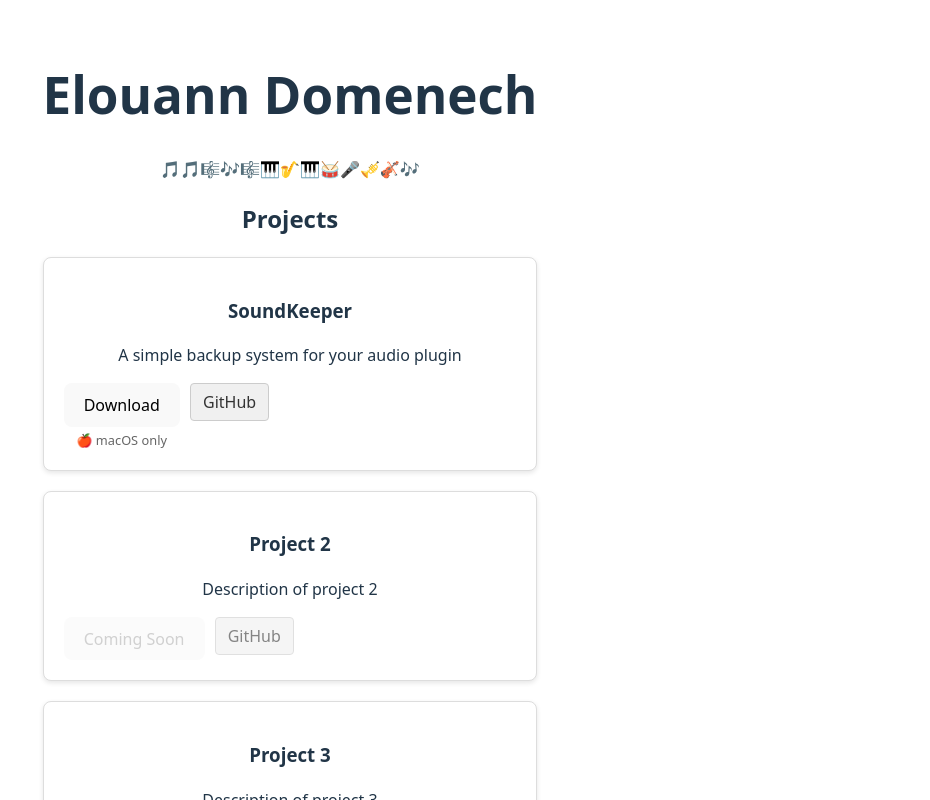
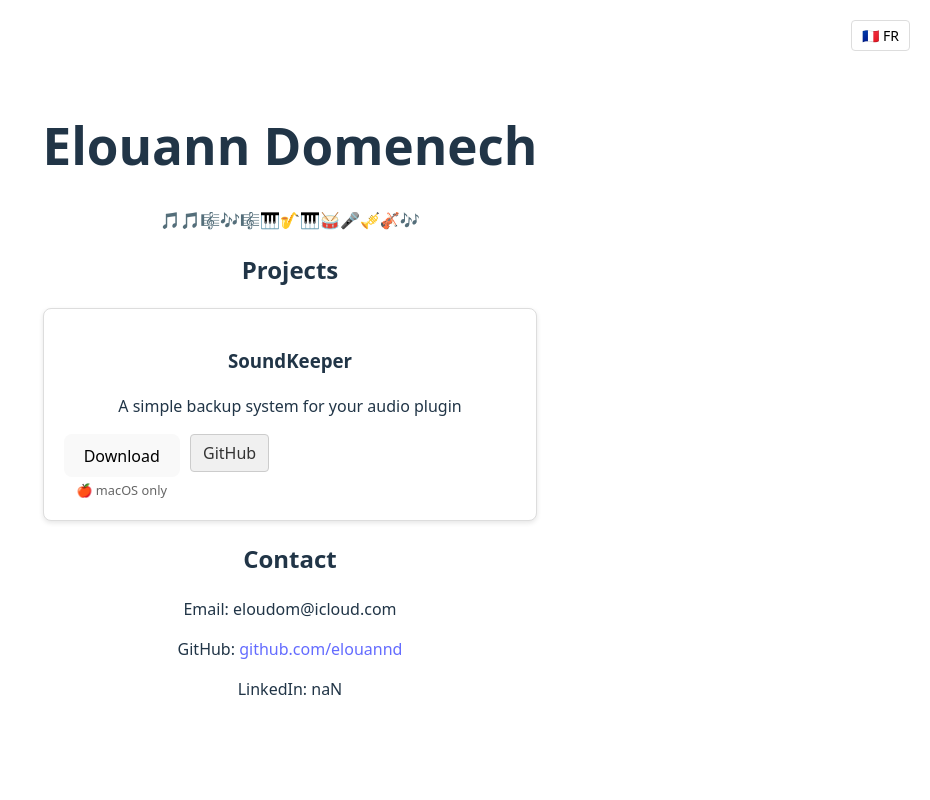
Before and after one commit to elouannd/elouann, a React (Vite) app: page / in a window 1280 px wide. Shown: the top 800 px of the page, without its empty margins (350-1280 px from the left). Built offline with nearby package versions, Linux system fonts and the light colour scheme.

Commit message:
added translation + hidding project on demain

```diff
--- a/src/App.css
+++ b/src/App.css
@@ -103,3 +103,22 @@ button:disabled,
   opacity: 0.6;
   cursor: not-allowed;
 }
+
+.language-toggle {
+  position: absolute;
+  top: 20px;
+  right: 20px;
+  background: transparent;
+  border: 1px solid #ddd;
+  border-radius: 4px;
+  padding: 5px 10px;
+  cursor: pointer;
+  font-size: 14px;
+  display: flex;
+  align-items: center;
+  gap: 5px;
+}
+
+.language-toggle:hover {
+  background: #f5f5f5;
+}
--- a/src/App.jsx
+++ b/src/App.jsx
@@ -1,34 +1,79 @@
-import { useState } from 'react'
+import { useState, useEffect } from 'react'
 import './App.css'
 
 function App() {
+  const [language, setLanguage] = useState('en');
+  const [showAllProjects, setShowAllProjects] = useState(false);
+
+  // Detect browser language on component mount
+  useEffect(() => {
+    const browserLang = navigator.language.substring(0, 2).toLowerCase();
+    if (browserLang === 'fr') {
+      setLanguage('fr');
+    }
+  }, []);
+
+  // Translations
+  const translations = {
+    en: {
+      title: 'Elouann Domenech',
+      projects: 'Projects',
+      soundkeeperTitle: 'SoundKeeper',
+      soundkeeperDesc: 'A simple backup system for your audio plugin',
+      download: 'Download',
+      macosOnly: '🍎 macOS only',
+      contact: 'Contact',
+      comingSoon: 'Coming Soon'
+    },
+    fr: {
+      title: 'Elouann Domenech',
+      projects: 'Projets',
+      soundkeeperTitle: 'SoundKeeper',
+      soundkeeperDesc: 'Un système de sauvegarde simple pour vos plugins audio',
+      download: 'Télécharger',
+      macosOnly: '🍎 macOS uniquement',
+      contact: 'Contact',
+      comingSoon: 'Bientôt Disponible'
+    }
+  };
+
+  const t = translations[language];
+
   // Function to handle direct downloads from GitHub
   const handleDownload = (projectName, repoName) => {
     // Direct download link for macOS
     window.location.href = 'https://github.com/elouannd/SoundKeeper/releases/download/macOS/SoundKeeper.zip';
   }
 
+  // Function to toggle language
+  const toggleLanguage = () => {
+    setLanguage(language === 'en' ? 'fr' : 'en');
+  }
+
   return (
     <div className="portfolio-container">
       <header>
-        <h1 className="name-title">Elouann Domenech</h1>
+        <h1 className="name-title">{t.title}</h1>
         <p className="tagline">🎵🎵🎼🎶🎼🎹🎷🎹🥁🎤🎺🎻🎶</p>
+        <button onClick={toggleLanguage} className="language-toggle">
+          {language === 'en' ? '🇫🇷 FR' : '🇬🇧 EN'}
+        </button>
       </header>
 
 
       <section className="projects">
-        <h2>Projects</h2>
+        <h2>{t.projects}</h2>
         <div className="project-grid">
           <div className="project-card">
-            <h3>SoundKeeper</h3>
-            <p>A simple backup system for your audio plugin</p>
+            <h3>{t.soundkeeperTitle}</h3>
+            <p>{t.soundkeeperDesc}</p>
             <div className="project-links">
               <div className="buttons-row">
                 <div className="download-container">
                   <button onClick={() => handleDownload('SoundKeeper', 'soundkeeper')}>
-                    Download
+                    {t.download}
                   </button>
-                  <span className="macos-badge">🍎 macOS only</span>
+                  <span className="macos-badge">{t.macosOnly}</span>
                 </div>
                 <a
                   href="https://github.com/elouannd/soundkeeper"
@@ -42,13 +87,16 @@ function App() {
             </div>
           </div>
 
+          {/* Hidden projects - they're still in the code but not displayed */}
+          {showAllProjects && (
+            <>
               {/* Project 2 */}
               <div className="project-card">
                 <h3>Project 2</h3>
                 <p>Description of project 2</p>
                 <div className="project-links">
                   <div className="buttons-row">
-                <button disabled>Coming Soon</button>
+                    <button disabled>{t.comingSoon}</button>
                     <a
                       href="#"
                       className="button-link disabled"
@@ -65,7 +113,7 @@ function App() {
                 <p>Description of project 3</p>
                 <div className="project-links">
                   <div className="buttons-row">
-                <button disabled>Coming Soon</button>
+                    <button disabled>{t.comingSoon}</button>
                     <a
                       href="#"
                       className="button-link disabled"
@@ -82,7 +130,7 @@ function App() {
                 <p>Description of project 4</p>
                 <div className="project-links">
                   <div className="buttons-row">
-                <button disabled>Coming Soon</button>
+                    <button disabled>{t.comingSoon}</button>
                     <a
                       href="#"
                       className="button-link disabled"
@@ -92,12 +140,14 @@ function App() {
                   </div>
                 </div>
               </div>
+            </>
+          )}
         </div>
       </section>
 
 
       <section className="contact">
-        <h2>Contact</h2>
+        <h2>{t.contact}</h2>
         <p>Email: eloudom@icloud.com</p>
         <p>GitHub: <a href="https://github.com/elouannd" target="_blank" rel="noopener noreferrer">github.com/elouannd</a></p>
         <p>LinkedIn: naN</p>
```
Lines whose indentation alone changed are shown as unchanged.
